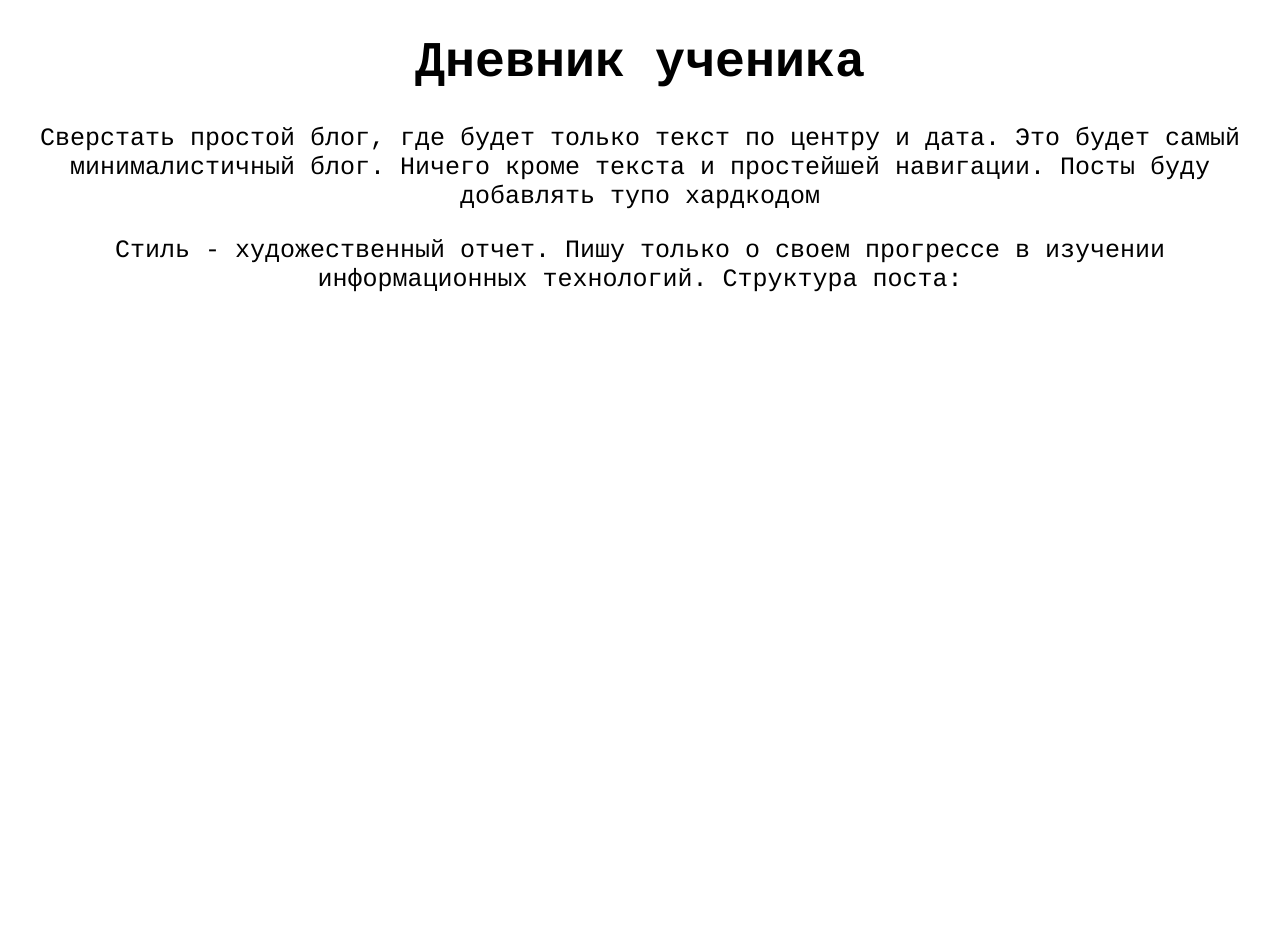
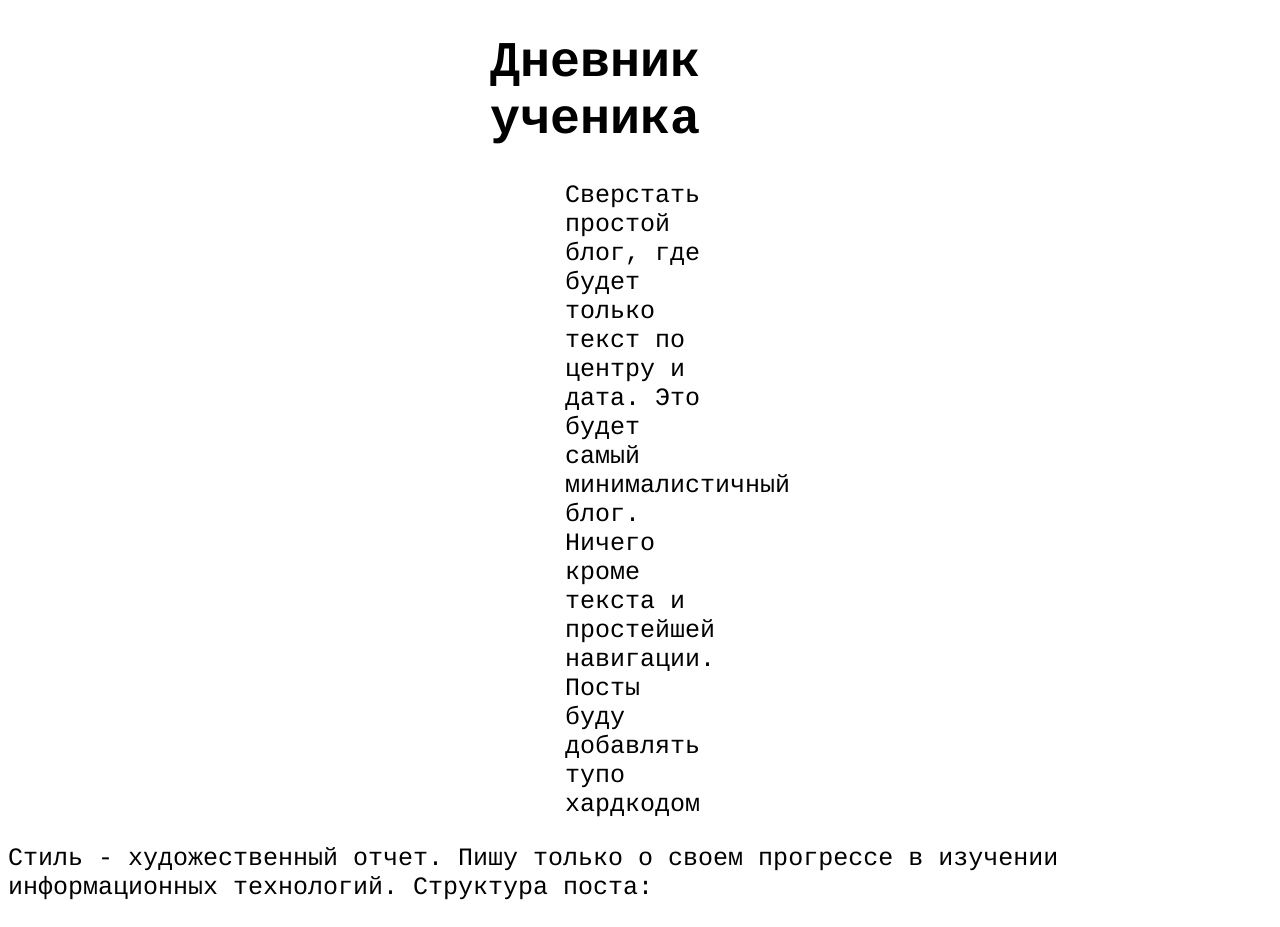
Before and after one commit to SonnyRoot/EasyBlog, a plain HTML site: page index.html in a window 1280 px wide. Before the commit the page ends 800 px from the top, so only its background shows below. Drawn offline with Linux system fonts and the light colour scheme.

Commit message:
Update style.css
dev

```diff
--- a/style.css
+++ b/style.css
@@ -12,10 +12,14 @@ body {
   font-family: "GT Eesti Pro", "Courier", monospace;
 }
 
-p {
- text-align: center;
+p.aligntext {
+    margin-left: auto;
+    margin-right: auto;
+    width: 6em
 }
 
-h1 {
- text-align: center ;
+h1.blocktext {
+    margin-left: auto;
+    margin-right: auto;
+    width: 6em
 }
```
